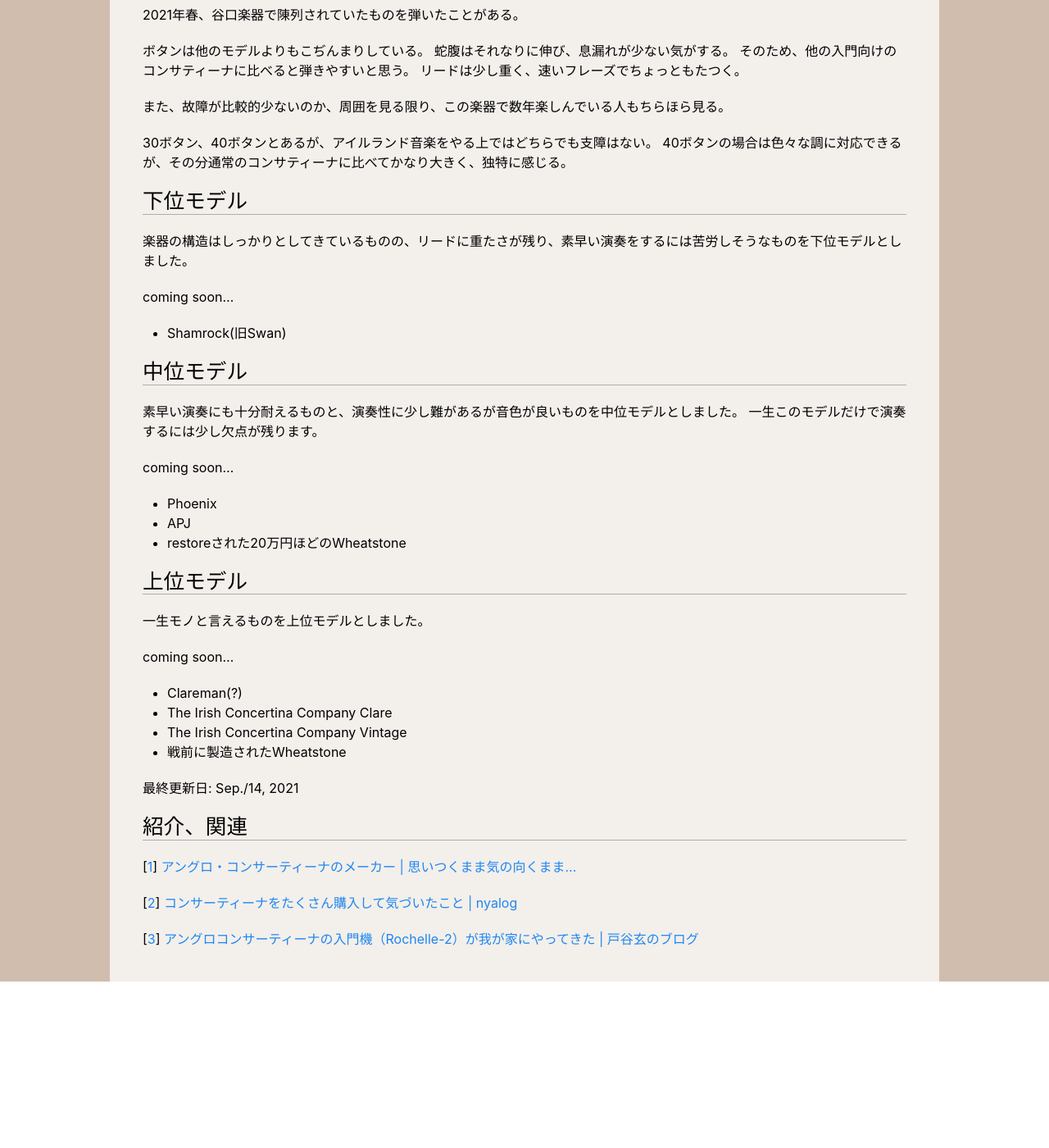
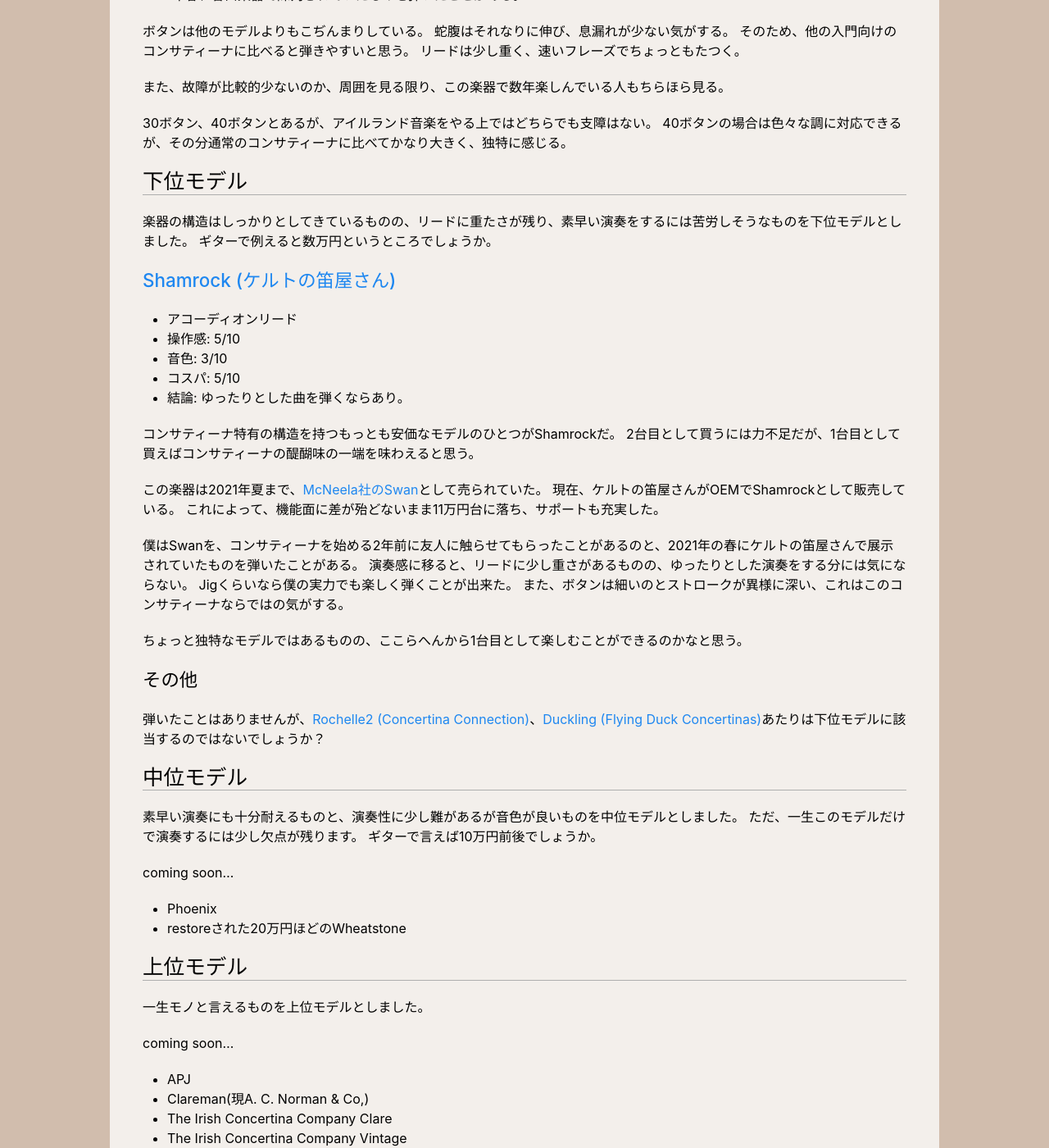
Before and after one commit to physpeach/physpeach.github.io, a Jekyll site: the page built from columns/concertina/me/touch_feeling.md, in a window 1280 px wide and 1400 px high, scrolled down 2447 px. Shown: the whole window at 82% size. Built offline with Jekyll 4.4.1, drawn with Linux system fonts in a browser that asks for light colours; our own code applies the rules of GitHub Pages for plain Markdown files; before the commit the page ends 3644 px from its top, so only the background shows below that; some of the changed text lies outside the part shown.

Commit message:
add feeling of low range model

```diff
--- a/columns/concertina/me/touch_feeling.md
+++ b/columns/concertina/me/touch_feeling.md
@@ -1,9 +1,9 @@
 # これまで触ってきたコンサティーナ
-私は2020年の夏からコンサティーナを演奏しています。
+僕は2020年の夏からコンサティーナを演奏しています。
 現在までに、自分で買ったり色んな人と交流したりして、いくつかのコンサティーナに触れてきました。
 
-ここでは、今日まで触ってきたアングロコンサティーナに対する感触を、演奏のしやすさや音色を踏まえてざっくりと分類してまとめました。
-ギターをやっている知人に、ギターでいうとこのくらいの値段かな？というのも聞いたので、そちらも参考程度に見てください。
+ここでは、今日まで触ってきたアングロコンサティーナに対する感触を、演奏のしやすさや音色などを総合的に踏まえてざっくりと分類してまとめました。
+ギターが上手な友人に、ギターでいうとこのくらいの値段かな？というのも聞いたので、そちらも参考程度に見てください。
 
 また、紹介の欄にイングリッシュ含め他の奏者がいろんなコンサティーナを触った感触について言及しているページを載せました。
 
@@ -12,8 +12,8 @@
 この価格帯のものは外観こそコンサティーナですが、弾きにくく、楽器としての寿命も短いものが多いです。
 一方値段は親切なので、コンサティーナをこれから続けるか否かわからない場合はこの価格帯から始め、2台目に中上位モデルのコンサティーナに進むのが良いと思います。
 
-### [【BASTARI】 B-1 (ダイアトニック式)](https://shop.taniguchi-gakki.jp/products/detail.php?product_id=123)
-- 区分: 入門
+### [B-1 (BASTARI)](https://shop.taniguchi-gakki.jp/products/detail.php?product_id=123)
+- アコーディオンリード
 - 操作感: 3/10
 - 音色: 2/10
 - コスパ: 2/10
@@ -28,8 +28,8 @@
 
 20ボタンなので、アイリッシュで弾けない曲がある。
 
-### [ケルトの笛屋さん Furze](https://celtnofue.com/items/detail.html?id=1323)
-- 区分: 入門
+### [Furze (ケルトの笛屋さん)](https://celtnofue.com/items/detail.html?id=1323)
+- アコーディオンリード
 - 操作感: 3/10
 - 音色: 3/10
 - コスパ: 3/10
@@ -55,8 +55,8 @@
 
 <div align="center"><img alt="Concertinaの写真" src="../img/WREN_concertina.jpg" width="400"><br>WREN(現Furze)</div>
 
-### [ノーブランドの中国製30ボタンアングロ](https://shop.taniguchi-gakki.jp/products/detail.php?product_id=6101)
-- 区分: 入門
+### [中国製30ボタンアングロ (ノーブランド)](https://shop.taniguchi-gakki.jp/products/detail.php?product_id=6101)
+- アコーディオンリード
 - 操作感: 2/10
 - 音色: 2/10
 - コスパ: 1/10
@@ -92,24 +91,47 @@
 
 ## 下位モデル
 楽器の構造はしっかりとしてきているものの、リードに重たさが残り、素早い演奏をするには苦労しそうなものを下位モデルとしました。
+ギターで例えると数万円というところでしょうか。
 
-coming soon...
-- Shamrock(旧Swan)
+### [Shamrock (ケルトの笛屋さん)](https://celtnofue.com/items/detail.html?id=1324)
+- アコーディオンリード
+- 操作感: 5/10
+- 音色: 3/10
+- コスパ: 5/10
+- 結論: ゆったりとした曲を弾くならあり。
+
+コンサティーナ特有の構造を持つもっとも安価なモデルのひとつがShamrockだ。
+2台目として買うには力不足だが、1台目として買えばコンサティーナの醍醐味の一端を味わえると思う。
+
+この楽器は2021年夏まで、[McNeela社のSwan](https://mcneelamusic.com/concertinas/the-new-swan-30-button-anglo-concertina-in-c-g/)として売られていた。
+現在、ケルトの笛屋さんがOEMでShamrockとして販売している。
+これによって、機能面に差が殆どないまま11万円台に落ち、サポートも充実した。
+
+僕はSwanを、コンサティーナを始める2年前に友人に触らせてもらったことがあるのと、2021年の春にケルトの笛屋さんで展示されていたものを弾いたことがある。
+演奏感に移ると、リードに少し重さがあるものの、ゆったりとした演奏をする分には気にならない。
+Jigくらいなら僕の実力でも楽しく弾くことが出来た。
+また、ボタンは細いのとストロークが異様に深い、これはこのコンサティーナならではの気がする。
+
+ちょっと独特なモデルではあるものの、ここらへんから1台目として楽しむことができるのかなと思う。
+
+### その他
+弾いたことはありませんが、[Rochelle2 (Concertina Connection)](http://www.concertinaconnection.com/rochelle-2%20anglo.htm)、[Duckling (Flying Duck Concertinas)](https://www.flyingduckconcertinas.co.uk/ducklings.html)あたりは下位モデルに該当するのではないでしょうか？
 
 ## 中位モデル
 素早い演奏にも十分耐えるものと、演奏性に少し難があるが音色が良いものを中位モデルとしました。
-一生このモデルだけで演奏するには少し欠点が残ります。
+ただ、一生このモデルだけで演奏するには少し欠点が残ります。
+ギターで言えば10万円前後でしょうか。
 
 coming soon...
 - Phoenix
-- APJ
 - restoreされた20万円ほどのWheatstone
 
 ## 上位モデル
 一生モノと言えるものを上位モデルとしました。
 
 coming soon...
-- Clareman(?)
+- APJ
+- Clareman(現A. C. Norman & Co,)
 - The Irish Concertina Company Clare
 - The Irish Concertina Company Vintage
 - 戦前に製造されたWheatstone
```
Also changed, not shown: other parts of columns/concertina/me/touch_feeling.md (+1 -2 lines).
